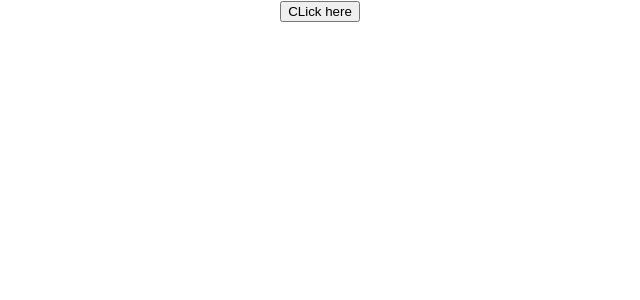
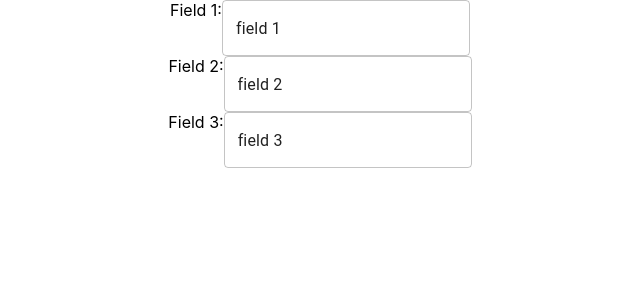
Before and after one commit to anilalappy/react-hook-form, a React (Create React App) app: page / in a window 1280 px wide. Shown: the top 300 px of the page, without its empty margins (320-960 px from the left). Built offline with nearby package versions, Linux system fonts and the light colour scheme.

Commit message:
working field array

```diff
--- /dev/null
+++ b/src/FieldsWrapper.tsx
@@ -0,0 +1,40 @@
+import React from "react";
+import { useFieldArray,useFormContext,useController } from "react-hook-form";
+import { FieldComponent } from "./FieldComponent";
+
+const defaultValues =[
+    { value: "field 1" },
+    { value: "field 2" },
+    { value: "field 3" }
+  ]
+  interface FieldValues{
+    value:string
+  }
+
+const FieldsWrapper = () => {
+    const {control} = useFormContext();
+    // const control = useController({
+    //     defaultValue: {
+    //         fields: defaultValues
+    //     },
+    //     name: "fields"
+    // })
+    const { fields, append, remove: removeField,replace } = useFieldArray({
+        control,
+        name: "fields",
+      });
+
+    React.useEffect(()=>{
+        replace(defaultValues)
+    },[replace,defaultValues])
+  return (
+    <div>
+        {fields.map((field, index) => (
+        <FieldComponent index={index} field={field}/>
+      ))}
+      {/* <button type="button" onClick={()=>onSubmit()}>Submit</button> */}
+      {/* <button type="button" onClick={() => append(initialFields)}>CLick here</button> */}
+    </div>
+  )
+}
+export default FieldsWrapper
--- a/src/HookForm.tsx
+++ b/src/HookForm.tsx
@@ -1,6 +1,7 @@
 import React, { useState } from 'react';
 import { useForm, useFieldArray, Controller ,FormProvider} from "react-hook-form";
 import { FieldComponent } from './FieldComponent';
+import FieldsWrapper from './FieldsWrapper';
 
 interface Field {
   value: string;
@@ -14,18 +15,10 @@ export const HookForm: React.FC = () => {
   const methods = useForm<FormValues>();
 
 
-   const initialFields =[
-        { value: "field 1" },
-        { value: "field 2" },
-        { value: "field 3" }
-      ]
 
 
  const  { control, handleSubmit, register ,getValues} = methods
-  const { fields, append, remove: removeField } = useFieldArray({
-    control,
-    name: "fields"
-  });
+
 
   const onSubmit = () => {
     console.log("getValues--->",getValues());
@@ -34,11 +27,7 @@ export const HookForm: React.FC = () => {
   return (
     <FormProvider {...methods}>
     <form onSubmit={handleSubmit(onSubmit)}>
-      {fields.map((field, index) => (
-        <FieldComponent index={index} field={field}/>
-      ))}
-      {/* <button type="button" onClick={()=>onSubmit()}>Submit</button> */}
-      <button type="button" onClick={() => append(initialFields)}>CLick here</button>
+      <FieldsWrapper/>
     </form>
     </FormProvider>
   );
```
